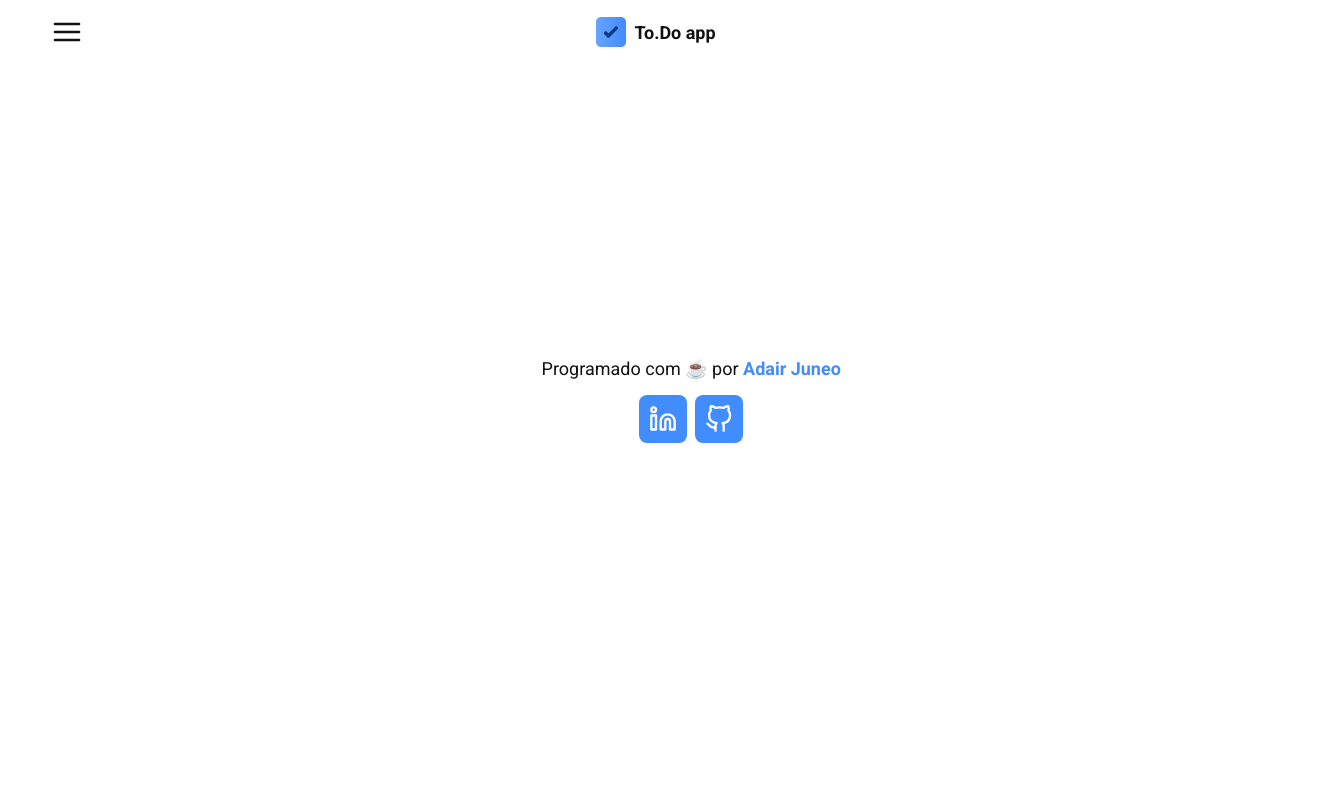
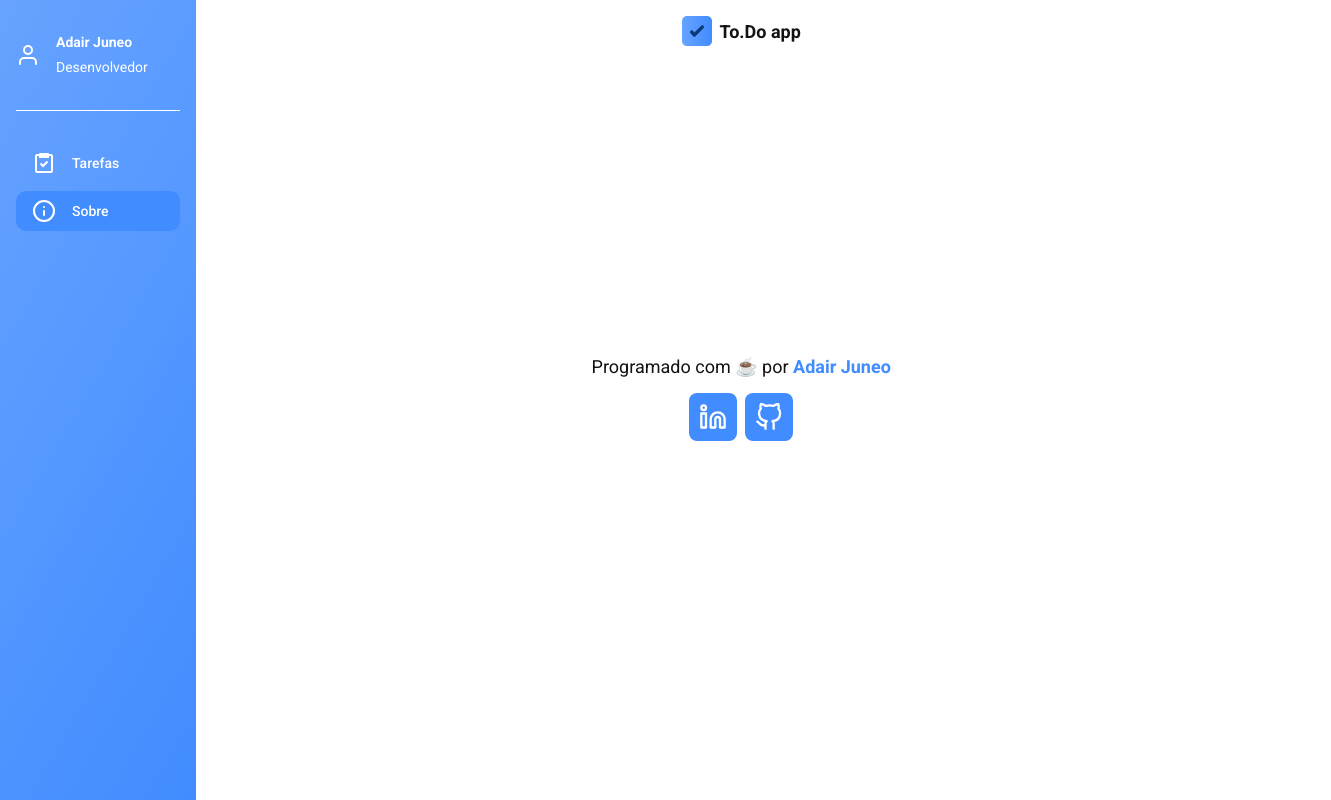
Before and after one commit to adairjuneoaf/to-do-list, a Next.js app: page /about in a window 1280 px wide. Shown: the whole page, 1331 px wide, since content can reach past the window. Built offline with nearby package versions, Linux system fonts and the light colour scheme; no server answers.

Commit message:
App finished! 🎉🎉🎉

```diff
--- a/src/styles/components/ButtonMenu.ts
+++ b/src/styles/components/ButtonMenu.ts
@@ -25,4 +25,9 @@ export const Content = styled.button`
       color: var(--blue-300);
     }
   }
+
+  @media only screen and (min-width: 1200px) {
+    display: none;
+    opacity: 0;
+  }
 `;
--- a/src/styles/components/Menu.ts
+++ b/src/styles/components/Menu.ts
@@ -26,6 +26,7 @@ export const Content = styled.aside`
 
     left: -196px;
     opacity: 0;
+    position: absolute;
   }
 
   .closeMenu {
@@ -152,4 +153,27 @@ export const Content = styled.aside`
       background: var(--blue-300);
     }
   }
+
+  @media only screen and (min-width: 1200px) {
+    width: 196px;
+    height: 100vh;
+
+    top: 0;
+    left: 0px;
+
+    position: fixed;
+
+    &.inactiveMenu {
+      left: 0px;
+      opacity: 1;
+
+      display: block;
+      position: fixed;
+    }
+
+    .closeMenu {
+      display: none;
+      opacity: 0;
+    }
+  }
 `;
--- a/src/styles/pages/_app.ts
+++ b/src/styles/pages/_app.ts
@@ -7,10 +7,19 @@ export const Container = styled.section`
   margin: 0 auto;
 
   padding: 16px 0rem;
+  @media only screen and (min-width: 1200px) {
+    width: calc(92vw - 196px);
+    margin-right: 3rem;
+  }
 `;
 
 export const Content = styled.header`
   display: flex;
   align-items: center;
   flex-direction: row;
+
+  @media only screen and (min-width: 1200px) {
+    width: calc(92vw - 196px);
+    margin-right: 3rem;
+  }
 `;
--- a/src/styles/pages/about/index.ts
+++ b/src/styles/pages/about/index.ts
@@ -60,4 +60,9 @@ export const Container = styled.main`
       }
     }
   }
+
+  @media only screen and (min-width: 1200px) {
+    width: calc(92vw - 196px);
+    margin-right: 3rem;
+  }
 `;
--- a/src/styles/pages/index.ts
+++ b/src/styles/pages/index.ts
@@ -13,12 +13,10 @@ export const Container = styled.section`
   justify-content: center;
 
   color: var(--gray-100);
-  //opacity: 0.5;
 
   .iconSuggestPath {
     font-size: 24px;
     color: var(--gray-100);
-    //opacity: 0.5;
   }
 
   p {
--- a/src/styles/pages/tasks/index.ts
+++ b/src/styles/pages/tasks/index.ts
@@ -86,4 +86,9 @@ export const Footer = styled.footer`
   background: transparent;
 
   bottom: 16px;
+
+  @media only screen and (min-width: 1200px) {
+    width: calc(92vw - 196px);
+    margin-right: 3rem;
+  }
 `;
```
